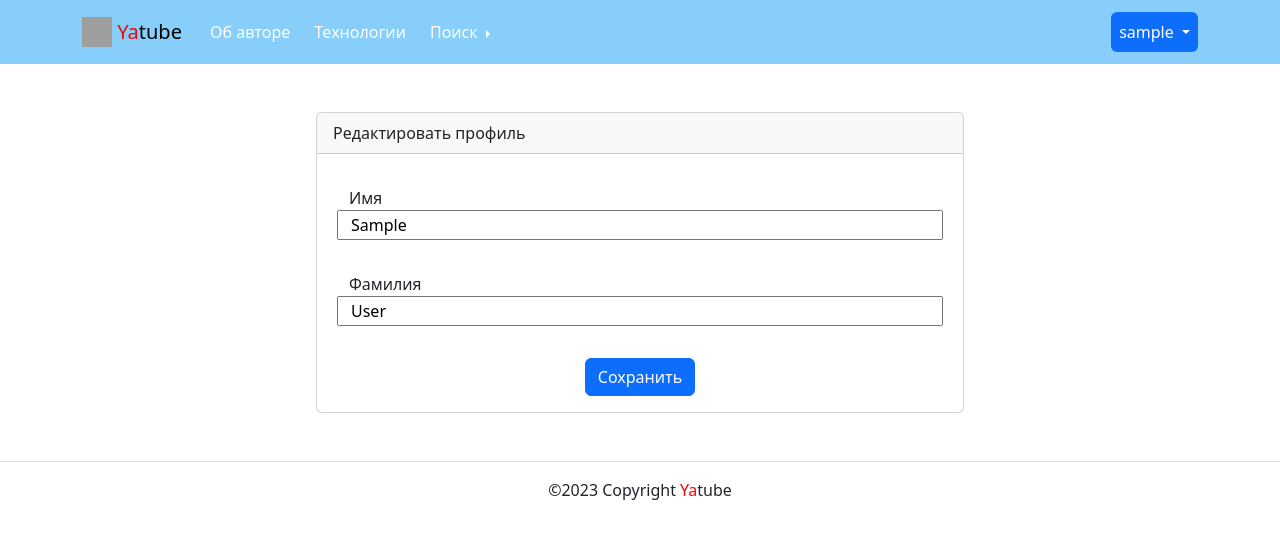
After one commit to v-2841/Yatube, a Django app: a page that uses yatube/templates/includes/header.html in a window 1280 px wide. The commit adds this page. Shown: the top 539 px of the page. Run offline with Django 3.2, Linux system fonts and the light colour scheme; the visitor is signed in with stand-in values (Sample User, id 1); data comes from the database, SQL or seed files in the repository; some libraries are stand-ins or nearby versions; grey boxes are pictures that could not be loaded.

Commit message:
add followers/ings and profile edit

```diff
--- a/yatube/posts/forms.py
+++ b/yatube/posts/forms.py
@@ -1,6 +1,10 @@
 from django import forms
+from django.contrib.auth import get_user_model
 
 from .models import Post, Comment
+
+
+User = get_user_model()
 
 
 class PostForm(forms.ModelForm):
@@ -13,3 +17,9 @@ class CommentForm(forms.ModelForm):
     class Meta:
         model = Comment
         fields = ('text',)
+
+
+class ProfileForm(forms.ModelForm):
+    class Meta:
+        model = User
+        fields = ('first_name', 'last_name',)
--- a/yatube/posts/urls.py
+++ b/yatube/posts/urls.py
@@ -6,6 +6,12 @@ app_name = 'posts'
 urlpatterns = [
     path('', views.index, name='index'),
     path('profile/<str:username>/', views.profile, name='profile'),
+    path('profile/<str:username>/edit',
+         views.profile_edit, name='profile_edit'),
+    path('profile/<str:username>/followers',
+         views.profile_followers, name='profile_followers'),
+    path('profile/<str:username>/followings',
+         views.profile_followings, name='profile_followings'),
     path('posts/<int:post_id>/comment/',
          views.add_comment, name='add_comment'),
     path('posts/<int:post_id>/like/', views.post_like, name='post_like'),
--- a/yatube/posts/views.py
+++ b/yatube/posts/views.py
@@ -3,7 +3,7 @@ from django.contrib.auth.decorators import login_required
 from django.views.decorators.http import require_http_methods
 from django.conf import settings
 
-from .forms import PostForm, CommentForm
+from .forms import PostForm, CommentForm, ProfileForm
 from .models import Post, Group, User, Follow, Like
 from .utils import paginator_func
 
@@ -186,3 +186,41 @@ def post_likes(request, post_id):
         'likes': post.likes.order_by('-created'),
     }
     return render(request, 'posts/post_likes.html', context)
+
+
+def profile_followers(request, username):
+    user = get_object_or_404(User, username=username)
+    followers = Follow.objects.filter(author=user)
+    context = {
+        'profile_user': user,
+        'followers': followers,
+    }
+    return render(request, 'posts/profile_followers.html', context)
+
+
+def profile_followings(request, username):
+    user = get_object_or_404(User, username=username)
+    followings = Follow.objects.filter(user=user)
+    context = {
+        'profile_user': user,
+        'followings': followings,
+    }
+    return render(request, 'posts/profile_followings.html', context)
+
+
+@login_required
+def profile_edit(request, username):
+    user = get_object_or_404(User, username=username)
+    if user != request.user:
+        return redirect('posts:profile', username=username)
+    form = ProfileForm(
+        request.POST or None,
+        instance=user,
+    )
+    context = {
+        'form': form,
+    }
+    if not form.is_valid():
+        return render(request, 'posts/profile_edit.html', context)
+    user.save()
+    return redirect('posts:profile', username=username)
--- a/yatube/templates/includes/header.html
+++ b/yatube/templates/includes/header.html
@@ -40,7 +40,7 @@
             <ul class="dropdown-menu" aria-labelledby="navbarDrop">
               <li>
                 <form action="{% url 'posts:post_search' %}" class="d-flex justify-content-center" method="get">
-                  <input type="search" placeholder="Поиск по содержимому постов" class="form-control ms-2" style="width: 300px" name="search_text" required>
+                  <input type="search" placeholder="Искать в постах" class="form-control ms-2" style="width: 175px" name="search_text" required>
                   <button class="btn btn-outline-primary mb-1 mt-1 ms-2 me-2">Поиск</button>
                 </form>
               </li>
@@ -53,6 +53,7 @@
             <button type="button" style="color: white" class="nav-link dropdown-toggle
               {% if view_name == 'posts:profile' and author == request.user %}active{% endif %}
               {% if view_name == 'posts:post_create' %}active{% endif %}
+              {% if view_name == 'posts:profile_edit' %}active{% endif %}
               {% if view_name == 'users:password_change_form' %}active{% endif %}
               {% if view_name == 'users:logout' %}active{% endif %}"
               data-bs-toggle="dropdown" aria-expanded="false">
@@ -61,6 +62,7 @@
             <ul class="dropdown-menu dropdown-menu-end text-center ms-auto" aria-labelledby="navbarDrop">
               <li><a href="{% url 'posts:profile' user.username %}" class="dropdown-item {% if view_name == 'posts:profile' and author == request.user %}active{% endif %} mb-1 mt-1">Страница пользователя</a></li>
               <li><a href="{% url 'posts:post_create' %}" class="dropdown-item {% if view_name == 'posts:post_create' %}active{% endif %} mb-1 mt-1">Новая запись</a></li>
+              <li><a href="{% url 'posts:profile_edit' user.username %}" class="dropdown-item {% if view_name == 'posts:profile_edit' %}active{% endif %} mb-1 mt-1">Редактировать профиль</a></li>
               <li><a href="{% url 'users:password_change_form' %}" class="dropdown-item {% if view_name == 'users:password_change_form' %}active{% endif %} mb-1 mt-1">Изменить пароль</a></li>
               <li><a href="{% url 'users:logout' %}" class="dropdown-item {% if view_name == 'users:logout' %}active{% endif %} mb-1 mt-1">Выйти</a></li>
             </ul>
--- a/yatube/templates/posts/create_post.html
+++ b/yatube/templates/posts/create_post.html
@@ -49,7 +49,7 @@
               По желанию добавьте изображение
             </small>
           </div>
-          <div class="d-flex justify-content-end">
+          <div class="d-flex justify-content-center">
             <button type="submit" class="btn btn-primary">
               {% if is_edit %}
               Сохранить
--- a/yatube/templates/posts/includes/article.html
+++ b/yatube/templates/posts/includes/article.html
@@ -23,8 +23,8 @@
   {% endif %}
   <p><a href="{% url 'posts:post_detail' post.id %}" class="text-decoration-none" > {{ post.pub_date|date:"d E Y h:m" }}</a></p>
   <ul class="list-group list-group-horizontal-sm mb-2">
-    <a class="text-decoration-none list-group-item" href="{% url 'posts:post_detail' post.id %}" > Лайки: {{ post.likes.count }} </a>
-    <a class="text-decoration-none list-group-item" href="{% url 'posts:post_detail' post.id %}" > Комментарии: {{ post.comments.count }} </a>
+    <a class="link-primary list-group-item" href="{% url 'posts:post_detail' post.id %}" > Лайки: {{ post.likes.count }} </a>
+    <a class="link-primary list-group-item" href="{% url 'posts:post_detail' post.id %}" > Комментарии: {{ post.comments.count }} </a>
   </ul>
   {% if not forloop.last %}
     <hr />
--- a/yatube/templates/posts/profile.html
+++ b/yatube/templates/posts/profile.html
@@ -7,9 +7,9 @@
 <div class="mb-5">
   <h1>Профиль пользователя {% if author.get_full_name %}{{ author.get_full_name }}{% else %}{{ author.username }}{% endif %}</h1>
   <ul class="list-group list-group-horizontal-sm mb-2">
-  <li class="list-group-item">Публикации: {{ author.posts.count }}</li>
-  <li class="list-group-item">Подписчики: {{ author.following.count }}</li>
-  <li class="list-group-item">Подписки: {{ author.follower.count }}</li>
+    <li class="list-group-item">Публикации: {{ author.posts.count }}</li>
+    <a class="link-primary list-group-item" href="{% url 'posts:profile_followers' author.username %}">Подписчики: {{ author.following.count }}</a>
+    <a class="link-primary list-group-item" href="{% url 'posts:profile_followings' author.username %}">Подписки: {{ author.follower.count }}</a>
   </ul>
   {% if user != author %}
     {% if following %}
--- /dev/null
+++ b/yatube/templates/posts/profile_edit.html
@@ -0,0 +1,38 @@
+{% extends 'base.html' %}
+{% load user_filters %}
+{% block title %}
+Редактировать профиль
+{% endblock %}
+{% block content %}
+<div class="row justify-content-center">
+  <div class="col-md-8">
+    <div class="card">
+      <div class="card-header">
+        Редактировать профиль
+      </div>
+      <div class="card-body">
+        <form method="post" enctype="multipart/form-data">
+          {% csrf_token %}
+          <div class="form-group row p-3">
+            <label>
+              Имя
+            </label>
+            {{ form.first_name }}
+          </div>
+          <div class="form-group row p-3">
+            <label>
+              Фамилия
+            </label>
+            {{ form.last_name }}
+          </div>
+          <div class="d-flex justify-content-center mt-3">
+            <button type="submit" class="btn btn-primary">
+              Сохранить
+            </button>
+          </div>
+        </form>
+      </div>
+    </div>
+  </div>
+</div>
+{% endblock %}
```
Also changed, not shown: yatube/templates/posts/profile_followers.html (added, +32 -0 lines), yatube/templates/posts/profile_followings.html (added, +32 -0 lines).
